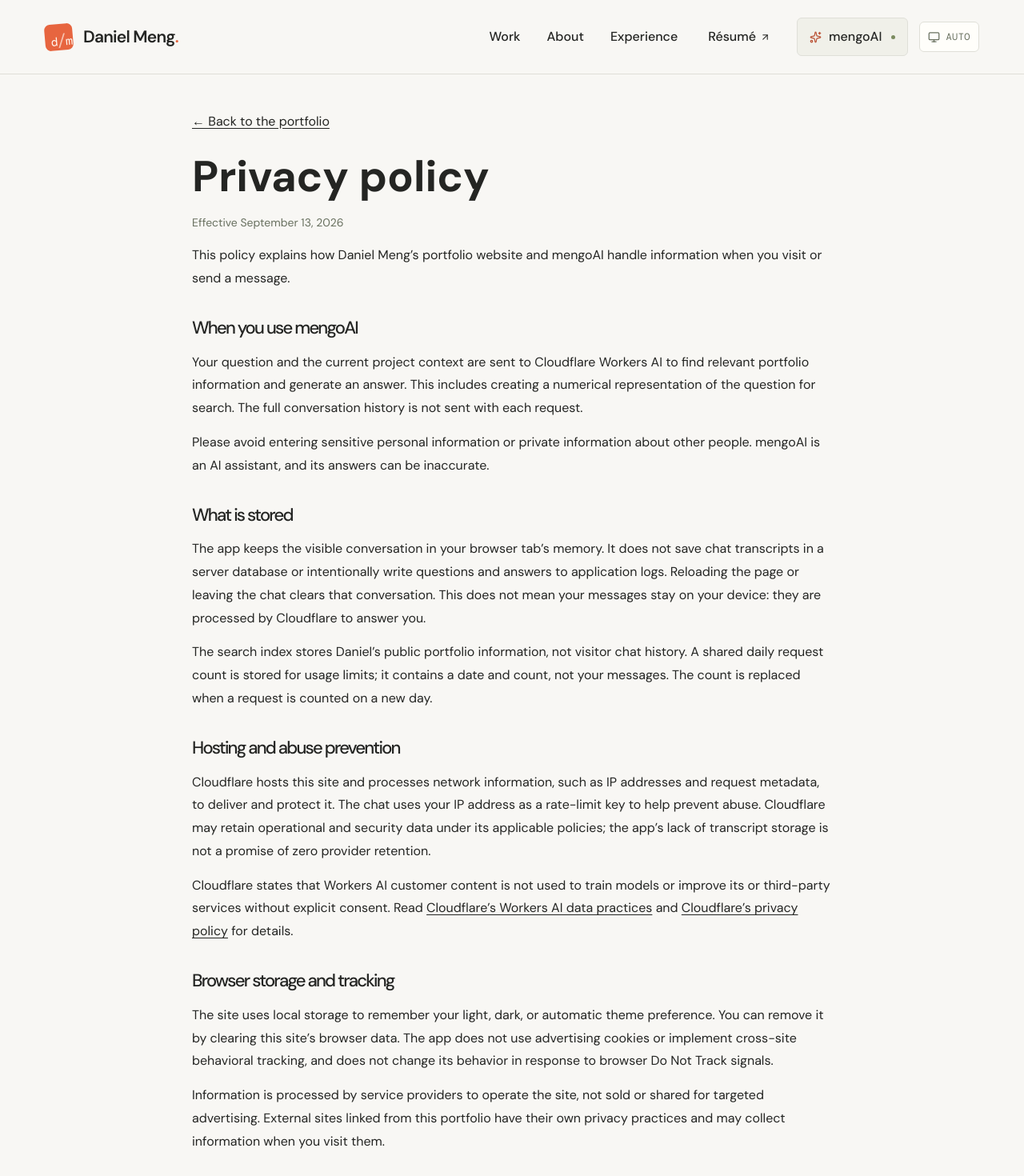
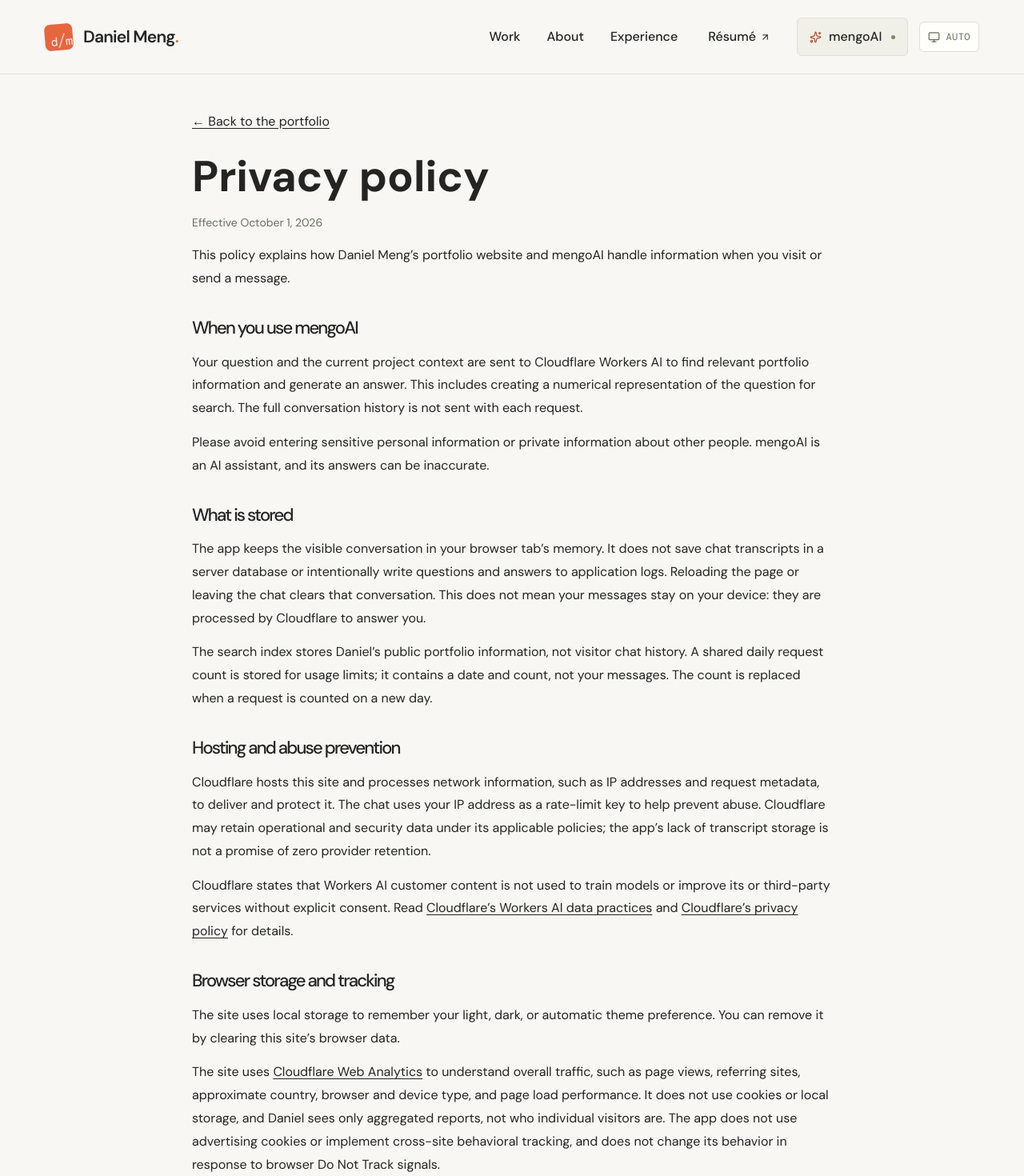
Before and after one commit to danmengo/portfolio-website, a React (Vite) app: page /privacy in a window 1280 px wide. Shown: the top 1470 px of the page at 80% size. Built offline with nearby package versions, Linux system fonts and the light colour scheme.

Commit message:
feat: allow Cloudflare Web Analytics and disclose it in privacy policy

```diff
--- a/src/components/PrivacyPage.tsx
+++ b/src/components/PrivacyPage.tsx
@@ -6,7 +6,7 @@ export default function PrivacyPage() {
     <article className="privacy-page page-width">
       <Link to="/">← Back to the portfolio</Link>
       <h1>Privacy policy</h1>
-      <p className="privacy-date">Effective September 13, 2026</p>
+      <p className="privacy-date">Effective October 1, 2026</p>
       <p>This policy explains how Daniel Meng’s portfolio website and mengoAI handle information when you visit or send a message.</p>
 
       <section>
@@ -26,7 +26,8 @@ export default function PrivacyPage() {
       </section>
       <section>
         <h2>Browser storage and tracking</h2>
-        <p>The site uses local storage to remember your light, dark, or automatic theme preference. You can remove it by clearing this site’s browser data. The app does not use advertising cookies or implement cross-site behavioral tracking, and does not change its behavior in response to browser Do Not Track signals.</p>
+        <p>The site uses local storage to remember your light, dark, or automatic theme preference. You can remove it by clearing this site’s browser data.</p>
+        <p>The site uses <a href="https://www.cloudflare.com/web-analytics/">Cloudflare Web Analytics</a> to understand overall traffic, such as page views, referring sites, approximate country, browser and device type, and page load performance. It does not use cookies or local storage, and Daniel sees only aggregated reports, not who individual visitors are. The app does not use advertising cookies or implement cross-site behavioral tracking, and does not change its behavior in response to browser Do Not Track signals.</p>
         <p>Information is processed by service providers to operate the site, not sold or shared for targeted advertising. External sites linked from this portfolio have their own privacy practices and may collect information when you visit them.</p>
       </section>
       <section>
--- a/src/rag/worker.ts
+++ b/src/rag/worker.ts
@@ -18,7 +18,7 @@ export interface Env {
 }
 
 const securityHeaders = {
-  "Content-Security-Policy": "default-src 'self'; script-src 'self'; style-src 'self' 'unsafe-inline'; img-src 'self' data:; font-src 'self'; connect-src 'self'; object-src 'none'; base-uri 'self'; form-action 'self'; frame-ancestors 'none'",
+  "Content-Security-Policy": "default-src 'self'; script-src 'self' https://static.cloudflareinsights.com; style-src 'self' 'unsafe-inline'; img-src 'self' data:; font-src 'self'; connect-src 'self' https://cloudflareinsights.com; object-src 'none'; base-uri 'self'; form-action 'self'; frame-ancestors 'none'",
   "Strict-Transport-Security": "max-age=31536000",
   "X-Content-Type-Options": "nosniff",
   "X-Frame-Options": "DENY",
```
Also changed, not shown: 1 other file (tests, documents, lock files or other folders).
